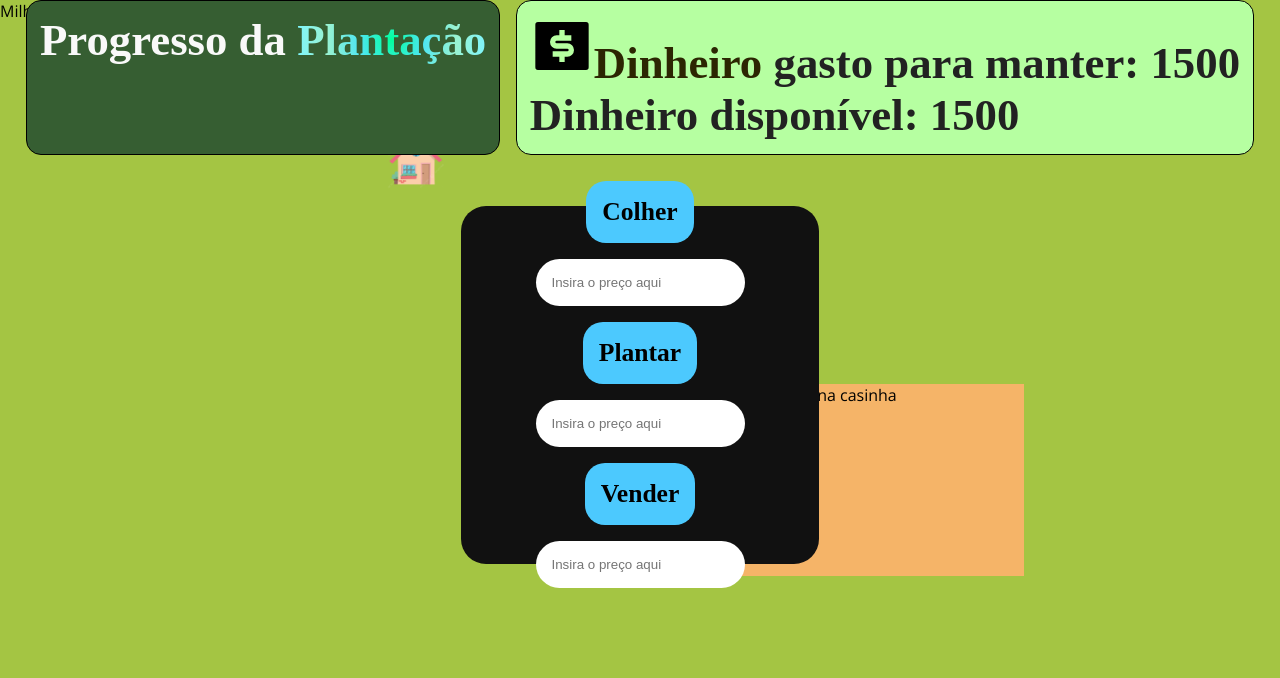
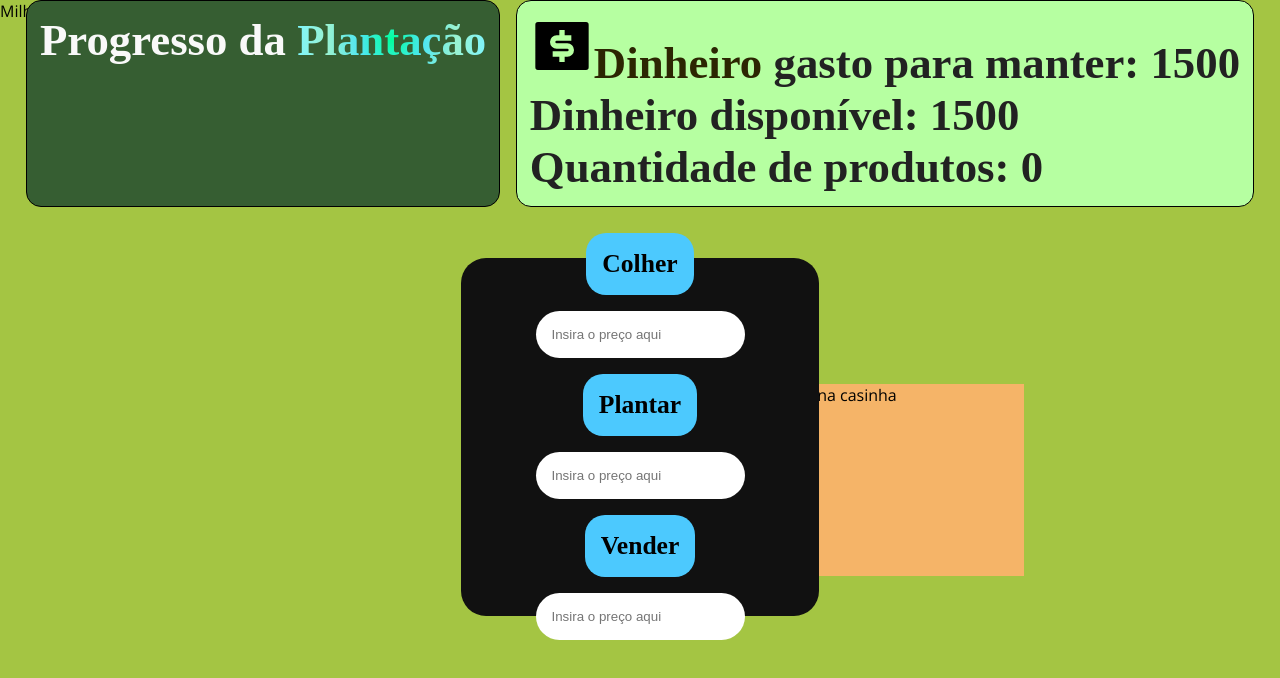
Before and after one commit to prof-ber/PI2-202400002, a Next.js app in the folder super-farm/: page / in a window 1280 px wide. Shown: the top 678 px of the page. Built offline with nearby package versions, Linux system fonts and the light colour scheme; a web font is replaced by a local one.

Commit message:
Add functions

```diff
--- a/super-farm/src/app/plantacoesMenu.js
+++ b/super-farm/src/app/plantacoesMenu.js
@@ -8,6 +8,7 @@ export default function PlantacoesMenu() {
   const [precoPlantar, setPrecoPlantar] = useState("");
   const [precoVender, setPrecoVender] = useState("");
   const [precoManutencao, setPrecoManutencao] = useState("");
+  const [produtos, setProdutos] = useState(0);
 
   const handlePlantar = () => {
     const preco = Number(precoPlantar);
@@ -23,6 +24,7 @@ export default function PlantacoesMenu() {
     const preco = Number(precoManutencao);
     if (preco > 0 && spendMoney(preco)) {
       console.log("Você colheu com sucesso!");
+      setProdutos(produtos + 1);
       setPrecoManutencao("");
     } else {
       console.log("Você não tem dinheiro suficiente!");
@@ -33,6 +35,8 @@ export default function PlantacoesMenu() {
     const preco = Number(precoVender);
     if (preco > 0 && spendMoney(preco)) {
       console.log("Você vendeu com sucesso!");
+      setMoney(money + preco);
+      setProdutos(produtos - 1);
       setPrecoVender("");
     } else {
       console.log("Você não tem dinheiro suficiente!");
@@ -60,6 +64,7 @@ export default function PlantacoesMenu() {
               gasto para manter: {money}
             </h1>
             <h1>Dinheiro disponível: {money}</h1>
+            <h1>Quantidade de produtos: {produtos}</h1>
           </div>
         </div>
         <div className={styles.containerfilho}>
@@ -102,6 +107,7 @@ export default function PlantacoesMenu() {
               placeholder="Insira o preço aqui"
               className={styles.input1}
               value={precoVender}
+              onChange={(e) => setPrecoVender(e.target.value)}
             />
           </div>
         </div>
```
